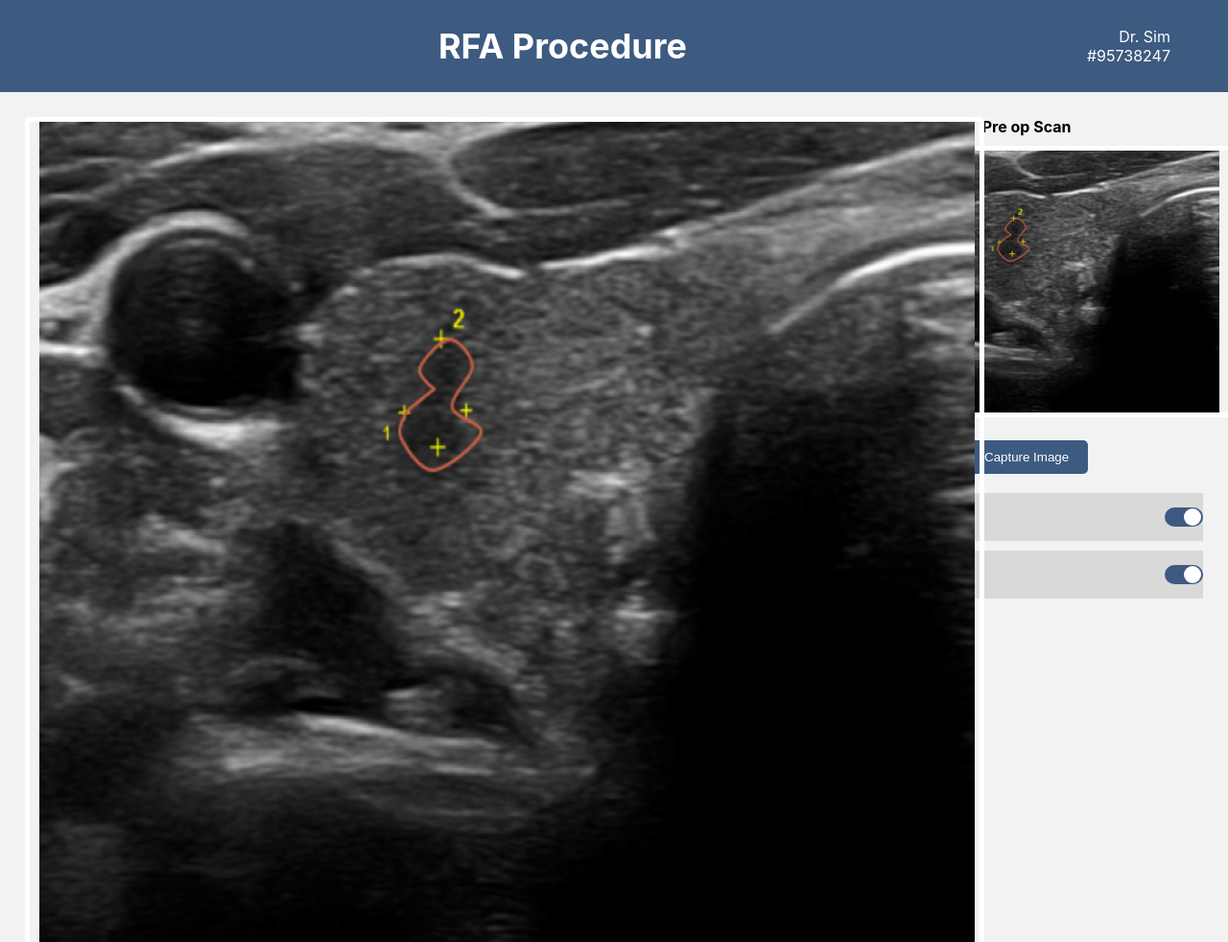
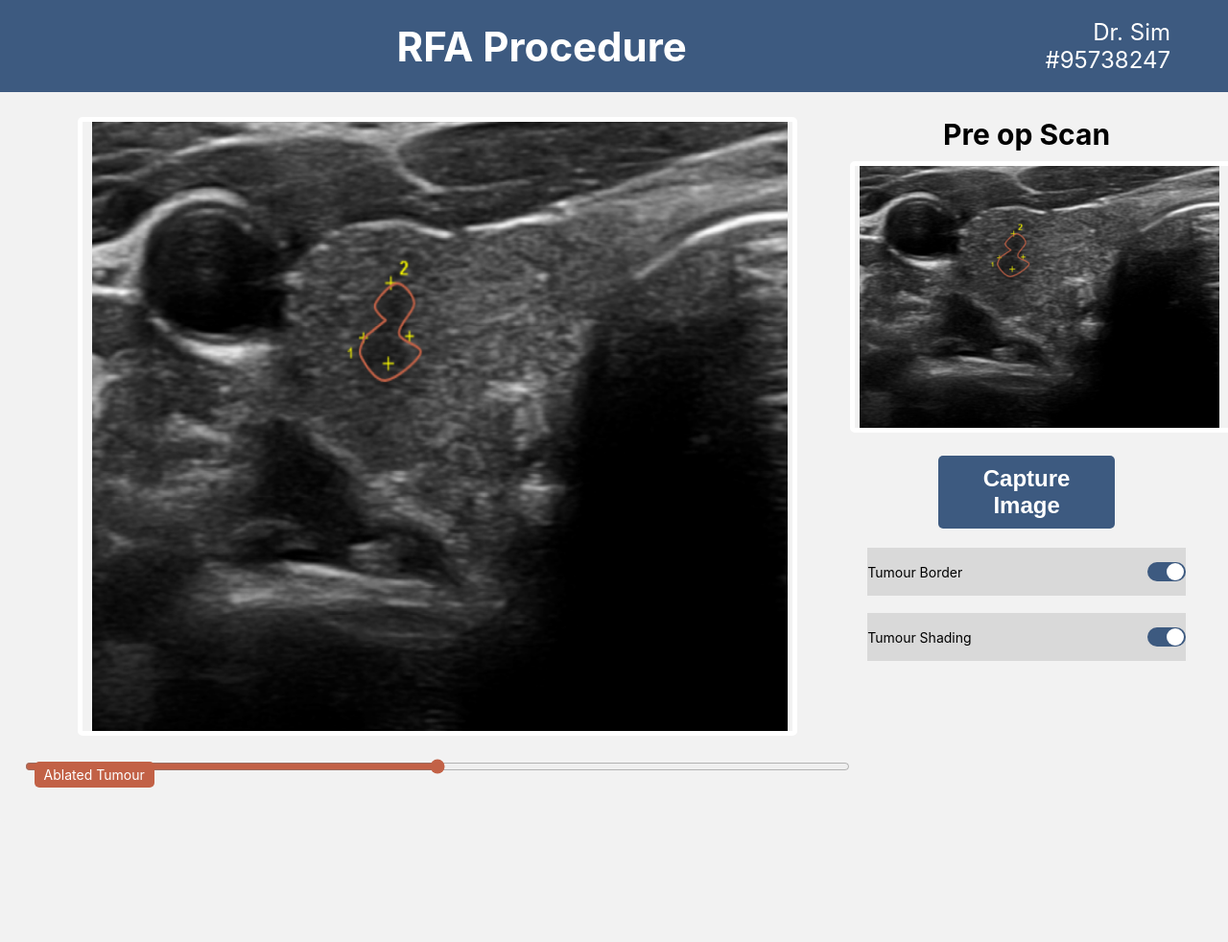
Before and after one commit to abbeyisrael/capstone, a plain HTML site: page index.html in a window 1280 px wide. Shown: the top 982 px of the page at 96% size. After the commit the page ends 857 px from the top, so only its background shows below. Drawn offline with Linux system fonts and the light colour scheme.

Commit message:
adjusting font and main pic

```diff
--- a/styles.css
+++ b/styles.css
@@ -32,13 +32,14 @@
   }
 
   header h1 {
-    font-size: 36px;
+    font-size: 42px;
     text-align: center;
   }
 
   .doctor-info {
     text-align: right;
     padding: 10px;
+    font-size: 24px;
   }
 
   .doctor-info p {
@@ -62,7 +63,7 @@
     margin-right: auto;
     padding-left: 10px;
     padding-right: 5px;
-    width: 1000px;
+    width: 750px;
   }
 
  .pre-scan img {
@@ -105,7 +106,8 @@
   }
 
   .pre-scan h2 {
-    font-size: 16px;
+    font-size: 30px;
+    font-weight: bold;
     margin-bottom: 10px;
     text-align: center;
   }
@@ -118,6 +120,9 @@
     border: none;
     border-radius: 5px;
     cursor: pointer;
+    width: 50%;
+    font-weight: bold;
+    font-size: 24px;
   }
 
   .capture-btn:hover {
@@ -136,6 +141,8 @@
     margin-bottom: 10px;
     background-color: #D9D9D9;
     height: 50px;
+    margin: 5%;
+    align-items: bottom;
   }
 
   .toggle label {
```
